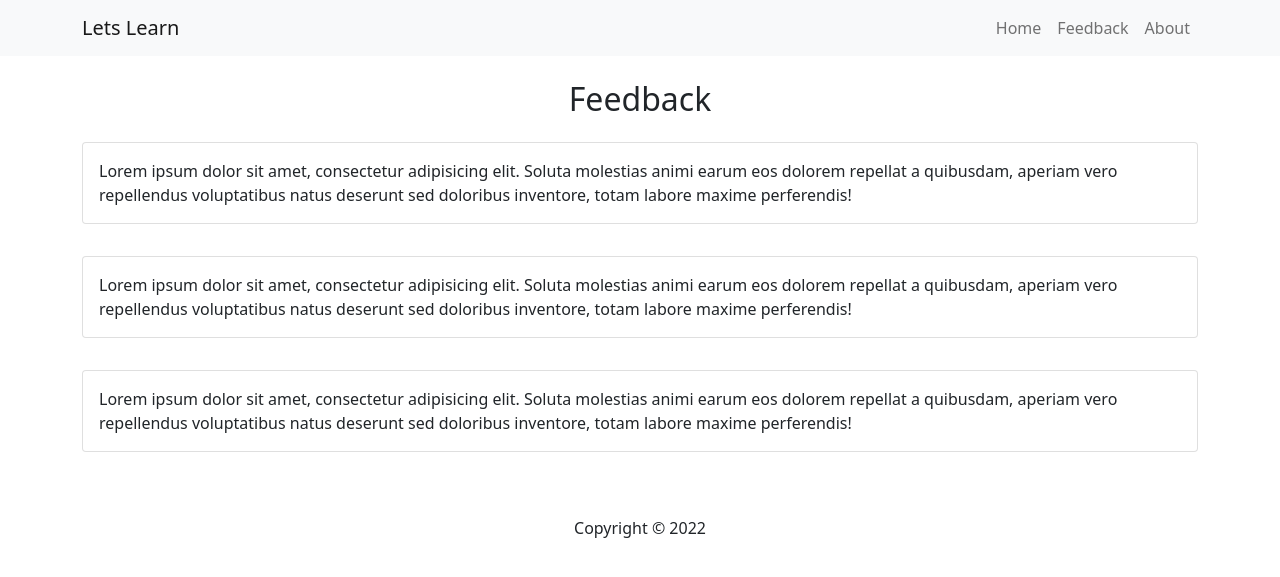
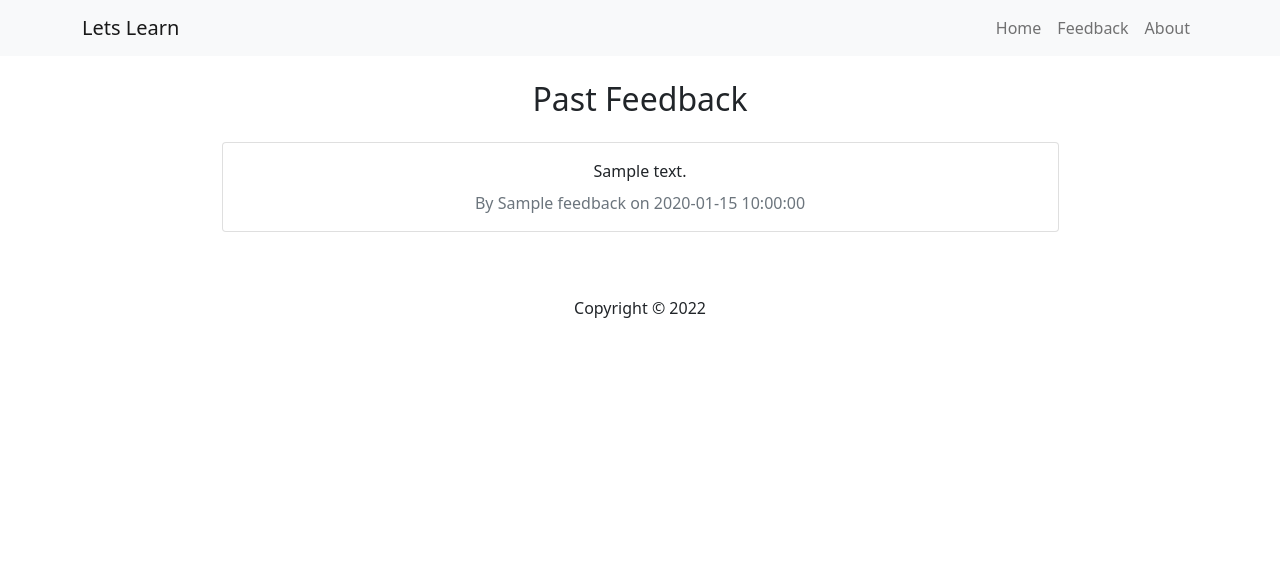
Before and after one commit to rajesh-mondal/feedback, a PHP site: page /feedback.php in a window 1280 px wide. Shown: the top 577 px of the page. Run offline with PHP 8.4, Linux system fonts and the light colour scheme; tables that the repository leaves empty or names only in its code hold one stand-in row (values such as "Sample post").

Commit message:
feedback data displayed

```diff
--- a/feedback.php
+++ b/feedback.php
@@ -1,22 +1,25 @@
 <?php include 'inc/header.php'; ?>
 
-    <h2>Feedback</h2>
+<?php
+  $sql = 'SELECT * FROM feedback';
+  $result = mysqli_query($conn, $sql);
+  $feedback = mysqli_fetch_all($result, MYSQLI_ASSOC);
+?>
 
-    <div class="card my-3">
-     <div class="card-body">
-       Lorem ipsum dolor sit amet, consectetur adipisicing elit. Soluta molestias animi earum eos dolorem repellat a quibusdam, aperiam vero repellendus voluptatibus natus deserunt sed doloribus inventore, totam labore maxime perferendis!
-     </div>
-   </div>
+    <h2>Past Feedback</h2>
 
-   <div class="card my-3">
-     <div class="card-body">
-       Lorem ipsum dolor sit amet, consectetur adipisicing elit. Soluta molestias animi earum eos dolorem repellat a quibusdam, aperiam vero repellendus voluptatibus natus deserunt sed doloribus inventore, totam labore maxime perferendis!
-     </div>
-   </div>
+    <?php if(empty($feedback)): ?>
+      <p class="lead mt-3">There is no feedback</p>
+    <?php endif; ?>
 
-   <div class="card my-3">
-     <div class="card-body">
-       Lorem ipsum dolor sit amet, consectetur adipisicing elit. Soluta molestias animi earum eos dolorem repellat a quibusdam, aperiam vero repellendus voluptatibus natus deserunt sed doloribus inventore, totam labore maxime perferendis!
-     </div>
-   </div>
+    <?php foreach($feedback as $item): ?>
+      <div class="card my-3 w-75">
+        <div class="card-body text-center">
+          <?php echo $item['body']; ?>
+          <div class="text-secondary mt-2">
+            By <?php echo $item['name']; ?> on <?php echo $item['date']; ?>
+          </div>
+        </div>
+      </div>
+    <?php endforeach; ?>
 <?php include 'inc/footer.php'; ?>
--- a/inc/header.php
+++ b/inc/header.php
@@ -19,15 +19,15 @@
       <div class="collapse navbar-collapse" id="navbarNav">
         <ul class="navbar-nav ms-auto">
          <li class="nav-item">
-              <a class="nav-link" href="/php-crash/feedback/index.php">Home</a>
+              <a class="nav-link" href="index.php">Home</a>
             </li>
             <li class="nav-item">
-              <a class="nav-link" href="/php-crash/feedback/feedback.php"
+              <a class="nav-link" href="feedback.php"
                 >Feedback</a
               >
             </li>
             <li class="nav-item">
-              <a class="nav-link" href="/php-crash/feedback/about.php"
+              <a class="nav-link" href="about.php"
                 >About</a
               >
             </li>
```
